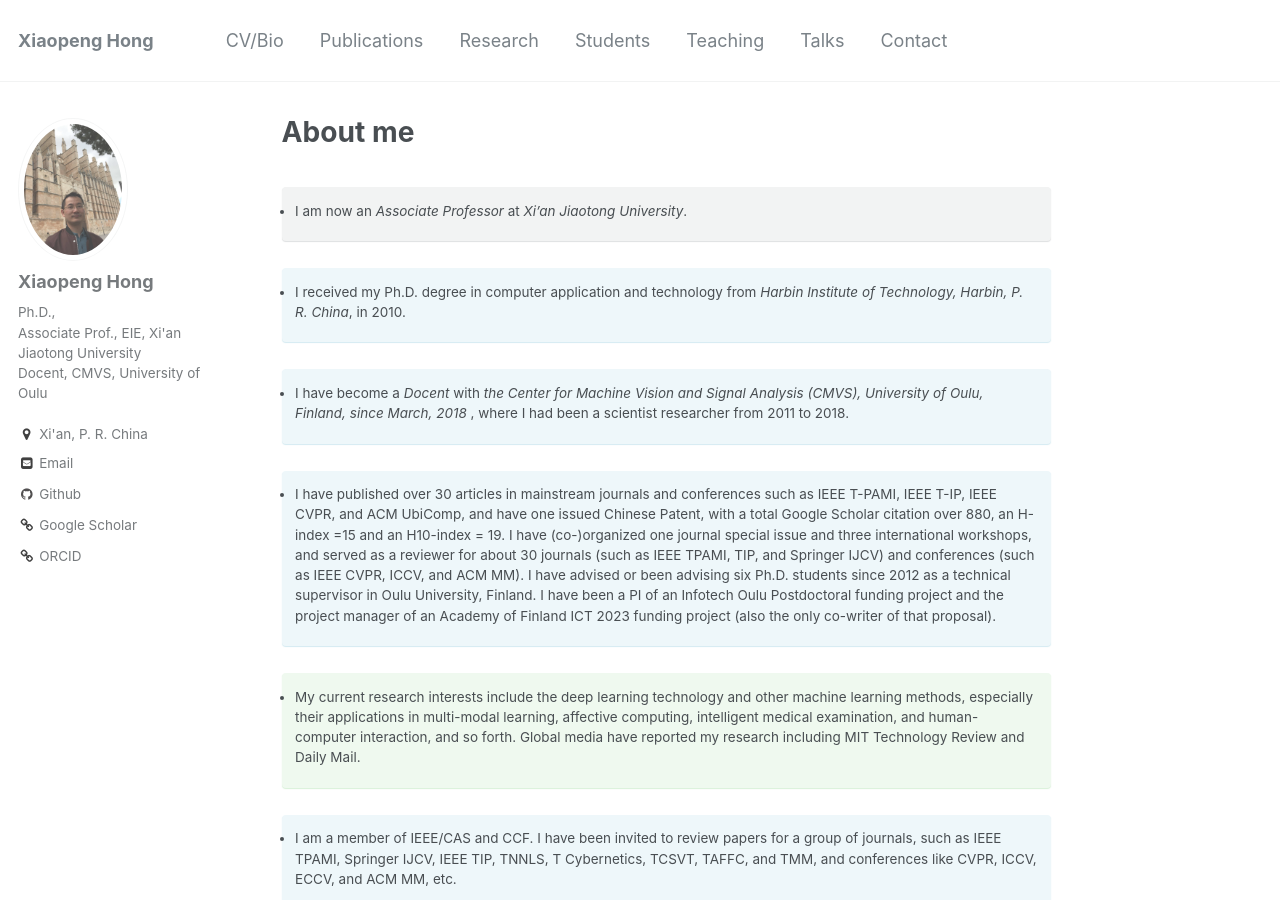
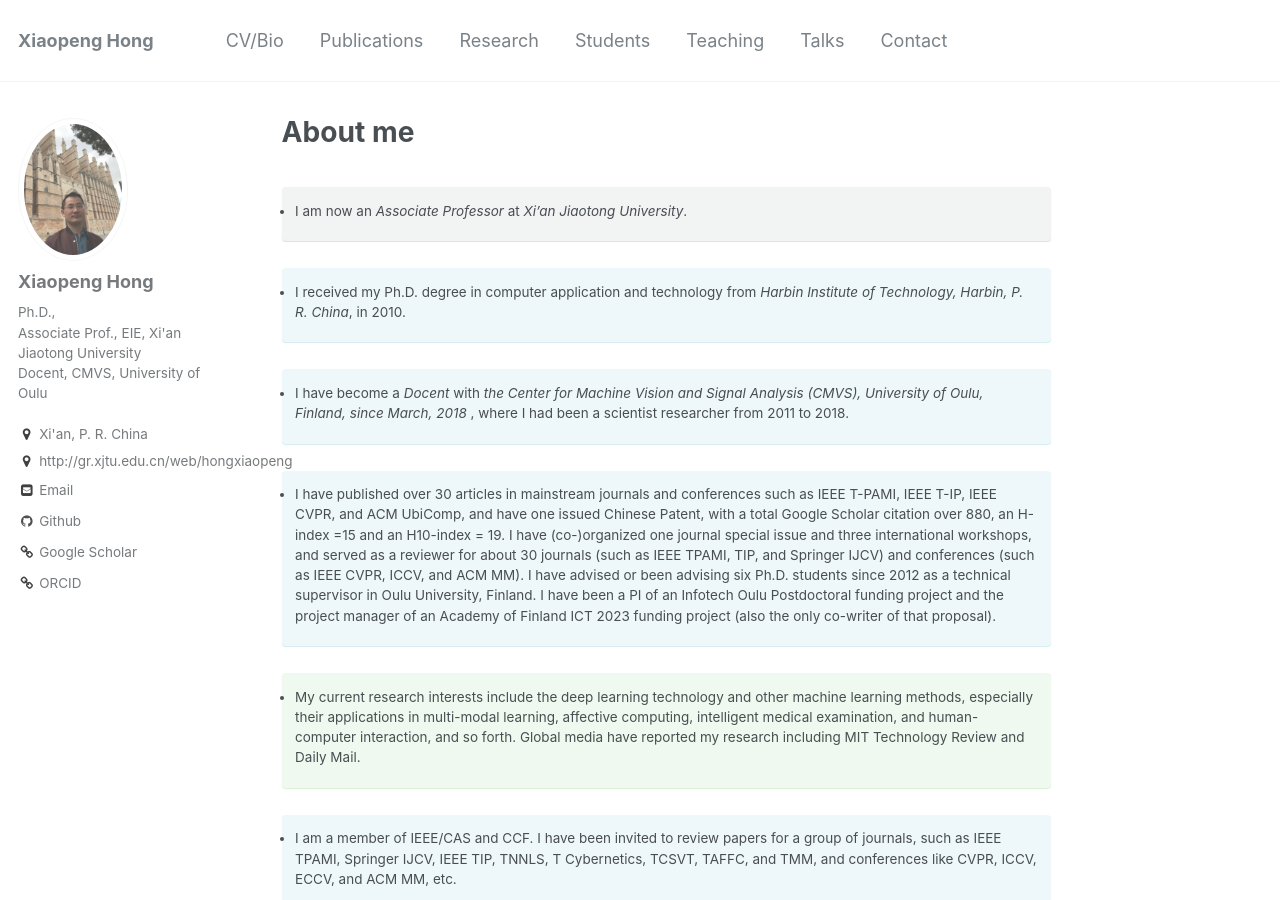
Before and after one commit to xiaopenghong/xiaopenghong.github.io, a Jekyll site: the page built from _pages/about.md, in a window 1280 px wide and 900 px high. Built offline with Jekyll 4.4.1, drawn with Linux system fonts in a browser that asks for light colours; part of the change alters nothing that is shown.

Commit message:
Update _config.yml

```diff
--- a/_config.yml
+++ b/_config.yml
@@ -81,7 +81,7 @@ author:
   avatar           : "xiaopeng.jpg"
   bio              : "Ph.D., <br> Associate Prof., EIE, Xi'an Jiaotong University <br> Docent, CMVS, University of Oulu"
   location         : "Xi'an, P. R. China"
-  Office Webpage   : "http://gr.xjtu.edu.cn/web/hongxiaopeng"
+  employer   : "http://gr.xjtu.edu.cn/web/hongxiaopeng"
   googlescholar    : "https://scholar.google.com/citations?user=x3X-qysAAAAJ&hl=en"
   email            : "hongxiaopeng@ieee.org"
   uri              :
```
